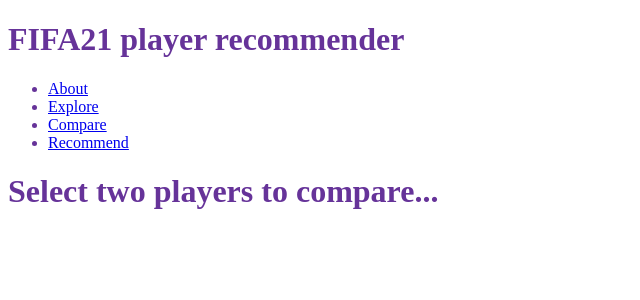
After one commit to CTRLCAT/fifa19-players, a Flask app: page /compare in a window 1280 px wide. The commit adds this page. Shown: the top 300 px of the page, without its empty margins (0-640 px from the left). Run offline with Flask 2, Linux system fonts and the light colour scheme.

Commit message:
Added more html files and linked them in header

```diff
--- a/FIFAPP/app.py
+++ b/FIFAPP/app.py
@@ -13,15 +13,22 @@
 
 @app.route('/')
 def main():
+    return render_template('index.html')
+
+@app.route('/explore')
+def explore():
     results=db.session.query(Players).all()
     #for r in results:
     #    print(r.last_name)
+    return render_template('explore.html', results=results)
 
-    return render_template('index.html', results=results)
+@app.route('/compare')
+def compare():
+    return render_template('compare.html')
 
-@app.route('/base')
-def base():
-    return render_template('base.html')
+@app.route('/recommend')
+def recommend():
+    return render_template('recommend.html')
 
 if __name__ == '__main__':
     app.run()
--- a/FIFAPP/templates/base.html
+++ b/FIFAPP/templates/base.html
@@ -9,10 +9,10 @@
         </h1>
         <div>
             <ul>
-                <li>About</li>
-                <li>Explore</li>
-                <li>Compare</li>
-                <li>Recommend</li>
+                <li><a href='/'>About</a></li>
+                <li><a href='/explore'>Explore</a></li>
+                <li><a href='/compare'>Compare</a></li>
+                <li><a href='/recommend'>Recommend</a></li>
             </ul>
         </div>
     </head>
--- /dev/null
+++ b/FIFAPP/templates/compare.html
@@ -0,0 +1,10 @@
+{%extends 'base.html'%}
+
+{% block title %}
+Compare FIFA 21 players
+{% endblock %}
+
+{% block content %}
+<h1>Select two players to compare...</h1>
+
+{% endblock %}
```
Also changed, not shown: FIFAPP/templates/explore.html (added, +14 -0 lines), FIFAPP/templates/index.html (+2 -5 lines), FIFAPP/templates/recommend.html (added, +10 -0 lines).
